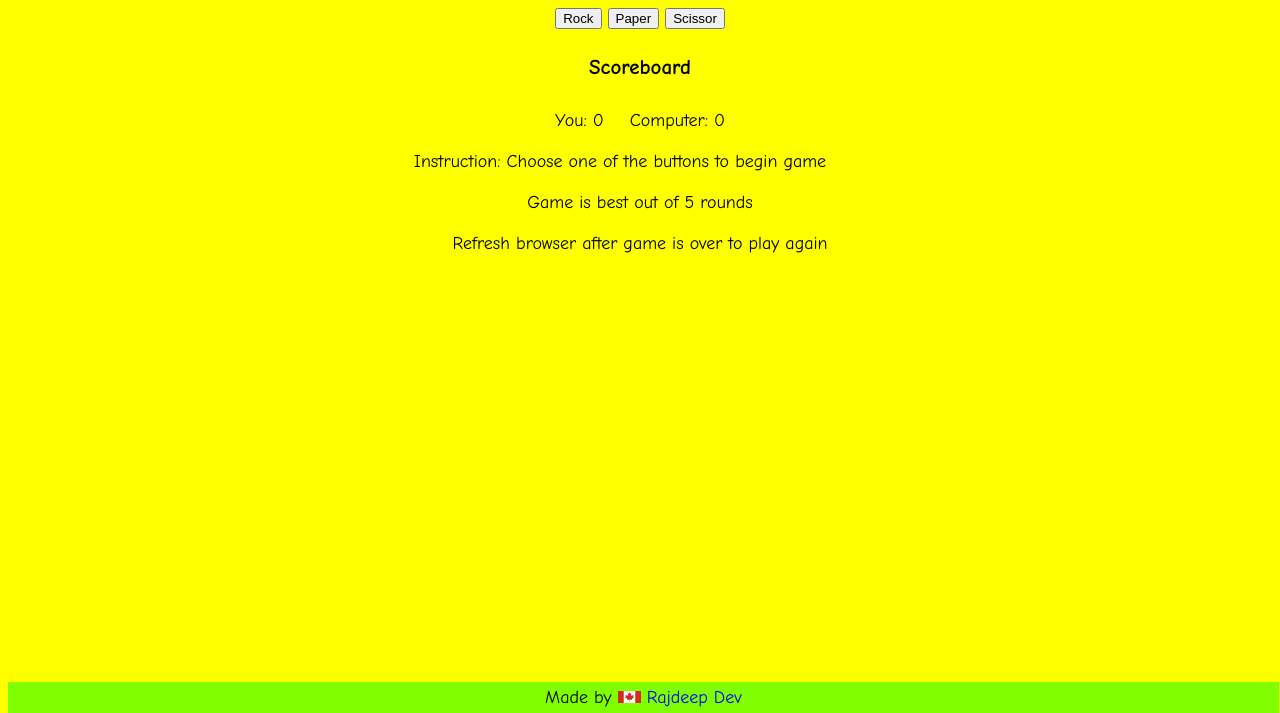
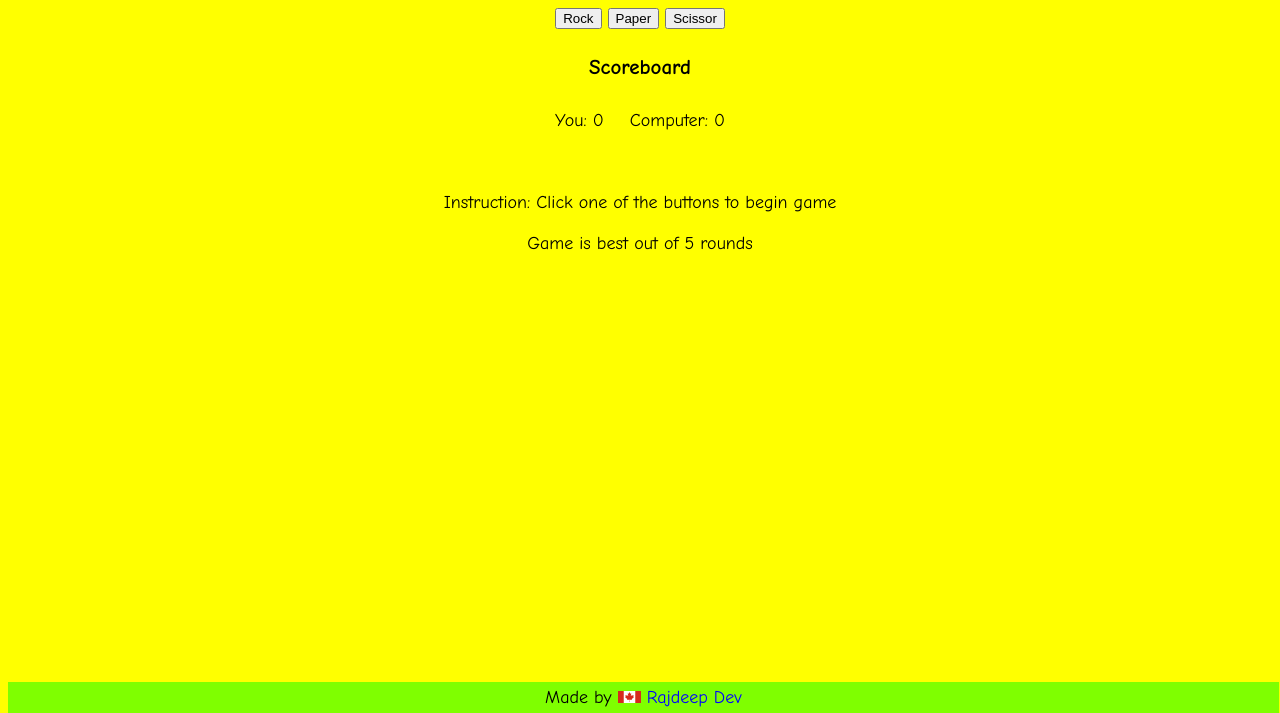
Before and after one commit to rajdeepdev10/rock-paper-scissors, a plain HTML site: page index.html in a window 1280 px wide. Shown: the part 87-800 px from the top of the page. Drawn offline with Linux system fonts and the light colour scheme.

Commit message:
fixed a subtle bug

```diff
--- a/index.html
+++ b/index.html
@@ -27,13 +27,13 @@
     <span class="score" id="computer-score">Computer: 0</span>
   </div>
 
-  <div class="choices">Instruction: Choose one of the buttons to begin game
+  <div class="choices">
     <span class="player-choice"></span>
     <span class="computer-choice"></span>
   </div>
 
-    <div class="result">Game is best out of 5 rounds</div>
-    <div class="final-score">Refresh browser after game is over to play again</div>
+    <div class="result">Instruction: Click one of the buttons to begin game</div>
+    <div class="final-score">Game is best out of 5 rounds</div>
 
 </main>
 
```
